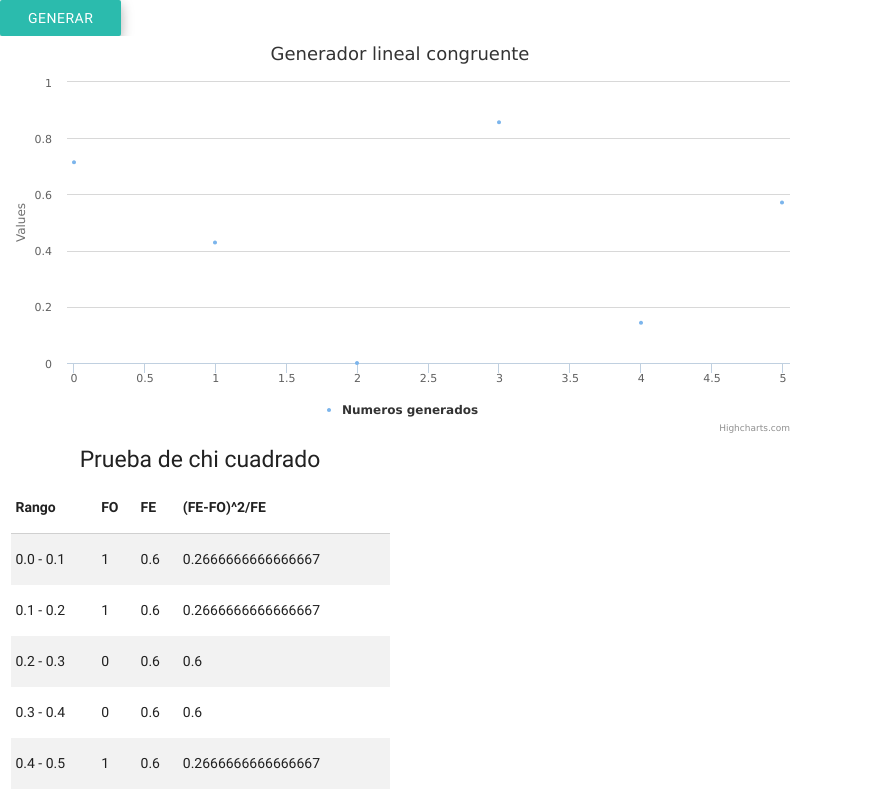
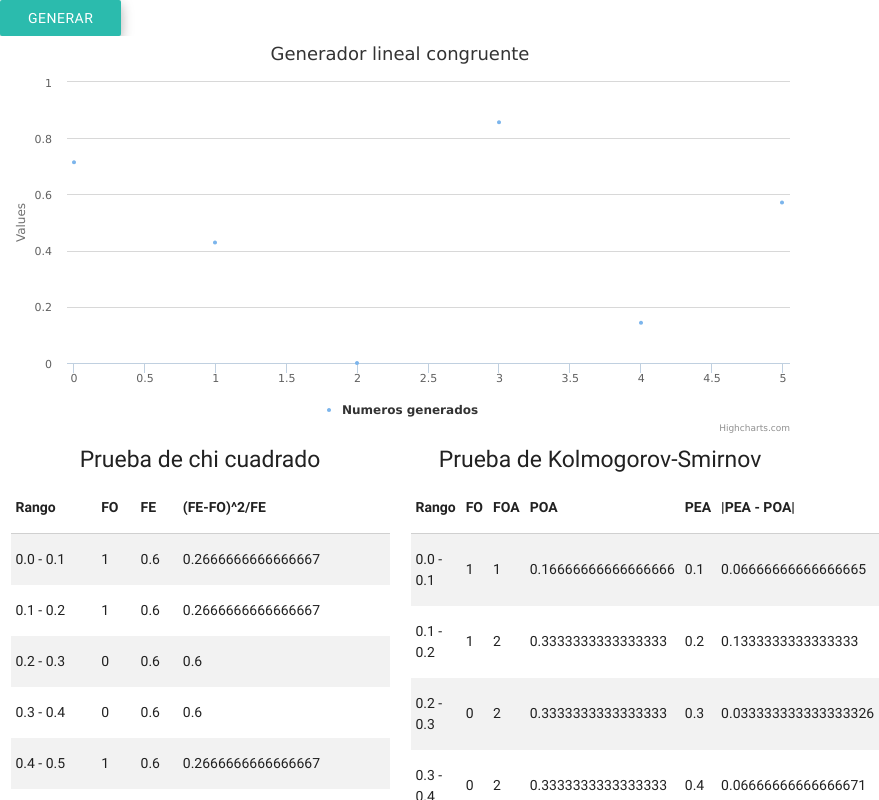
Before and after one commit to jsvelasquezv/Pseudorandom-generator, an Electron app: page index.html in a window 800 px wide. Both pictures are taken after a click on the button "GENERAR". Shown: the top 800 px of the page, 879 px wide, since content can reach past the window. Drawn offline with Linux system fonts and the light colour scheme.

Commit message:
Kolmogorov terminado

```diff
--- a/app/js/generador.js
+++ b/app/js/generador.js
@@ -81,11 +81,9 @@ function minimunStandarFactorizedGenerator(X0, a, m){
   return Xn;
 }
 
-function calculateChiTable(numbers){
+function calculateFO(numbers){
   var FO = new Array(10).fill(0);
-  var FE = numbers.length/10;
-  var X2 = [];
-  var sumX2 = 0;
+
   for (var i = 0; i < numbers.length; i++) {
     number = numbers[i];
     if (number >= 0 && number < 0.1) {
@@ -119,6 +117,14 @@ function calculateChiTable(numbers){
       FO[9] += 1;
     }
   }
+  return FO;
+}
+
+function calculateChiTable(numbers){
+  var FO = calculateFO(numbers)
+  var FE = numbers.length/10;
+  var X2 = [];
+  var sumX2 = 0;
 
   for (var i = 0; i < 10; i++) {
     X2[i] = (Math.pow((FE - FO[i]),2) / FE);
@@ -128,8 +134,32 @@ function calculateChiTable(numbers){
 }
 
 function calculateK_STable(numbers){
+  var FO = calculateFO(numbers);
+  var FOA = [];
+  var POA = [];
+  var PEA = new Array(10).fill(0);
+  var KS = [];
+  var max_KS = 0;
 
-
+  // calculamos la frecuencia acumulada
+  FOA[0] = FO[0];
+  for (var i = 1; i < 10; i++) {
+    FOA[i] = FOA[i-1] + FO[i];
+  }
+  var n = FOA[9];
+  for (var i = 0; i < 10; i++) {
+    POA[i] = FOA[i] / n;
+  }
+  for (var i = 0; i < 10; i++) {
+    PEA[i] += ((i + 1) / 10);
+  }
+  for (var i = 0; i < 10; i++) {
+    KS[i] = Math.abs(PEA[i] - POA[i]);
+  }
+  max_KS = Math.max.apply(Math, KS);
+  console.log(max_KS);
+  console.log(KS);
+  return [FO,FOA,POA,PEA,KS,max_KS];
 }
 
 function showChiTable(numbers){
@@ -153,6 +183,31 @@ function showChiTable(numbers){
     $('#chiTable > tbody:last-child').append('<tr> <td>'+ ranges[i] +'</td> <td>'+ FO[i] +'</td> <td>'+ FE +'</td> <td>'+ X2[i] +'</td> </tr>');
   }
   $('#chiTable > tbody:last-child').append('<tr> <td>Total</td><td>-</td><td>-</td><td>'+ sumX2 +'</td> </tr>');
+}
+
+function showK_STable(numbers){
+  $('#K_STable > tbody').empty();
+  var K_STable = calculateK_STable(numbers);
+  var FO = K_STable[0]
+  var FOA = K_STable[1]
+  var POA = K_STable[2]
+  var PEA = K_STable[3]
+  var KS = K_STable[4]
+  var max_KS = K_STable[5]
+  var ranges = ["0.0 - 0.1",
+                "0.1 - 0.2",
+                "0.2 - 0.3",
+                "0.3 - 0.4",
+                "0.4 - 0.5",
+                "0.5 - 0.6",
+                "0.6 - 0.7",
+                "0.7 - 0.8",
+                "0.8 - 0.9",
+                "0.9 - 1.0"]
+  for (var i = 0; i < 10; i++) {
+    $('#K_STable > tbody:last-child').append('<tr> <td>'+ ranges[i] +'</td> <td>'+ FO[i] +'</td> <td>'+ FOA[i] +'</td> <td>'+ POA[i] +'</td> <td>'+ PEA[i] +'</td> <td>'+ KS[i] +'</td> </tr>');
+  }
+  $('#K_STable > tbody:last-child').append('<tr> <td>Total</td><td>-</td><td>-</td><td>-</td><td>-</td><td>'+ max_KS +'</td> </tr>');
 }
 
 
@@ -196,8 +251,10 @@ $(function () {
     $('#change').click(function() {
       var result = generateDataSet(ciclicLineal(5,5,13,7));
       var result2 = generateDataSet(ciclicMinimum(5,12,21));
-      calculateChiTable(result[0]);
+      // calculateChiTable(result[0]);
+      // calculateK_STable(result[0]);
       showChiTable(result[0]);
+      showK_STable(result[0]);
       chartScatter.series[0].setData(result[0]);
       //chartBar.series[0].setData(result[1]);
       chartBar.series[0].setData(result2[0]);
--- a/index.html
+++ b/index.html
@@ -30,6 +30,23 @@
         </tbody>
       </table>
     </div>
+    <div class="col s12 m6 l6">
+      <h5 class="center">Prueba de Kolmogorov-Smirnov</h5>
+      <table class="striped" id="K_STable">
+        <thead>
+          <tr>
+            <th>Rango</th>
+            <th>FO</th>
+            <th>FOA</th>
+            <th>POA</th>
+            <th>PEA</th>
+            <th>|PEA - POA|</th>
+          </tr>
+        </thead>
+        <tbody>
+        </tbody>
+      </table>
+    </div>
   </div>
   <div id="container2" style="width:100%; height:400px;"></div>
 </body>
```
